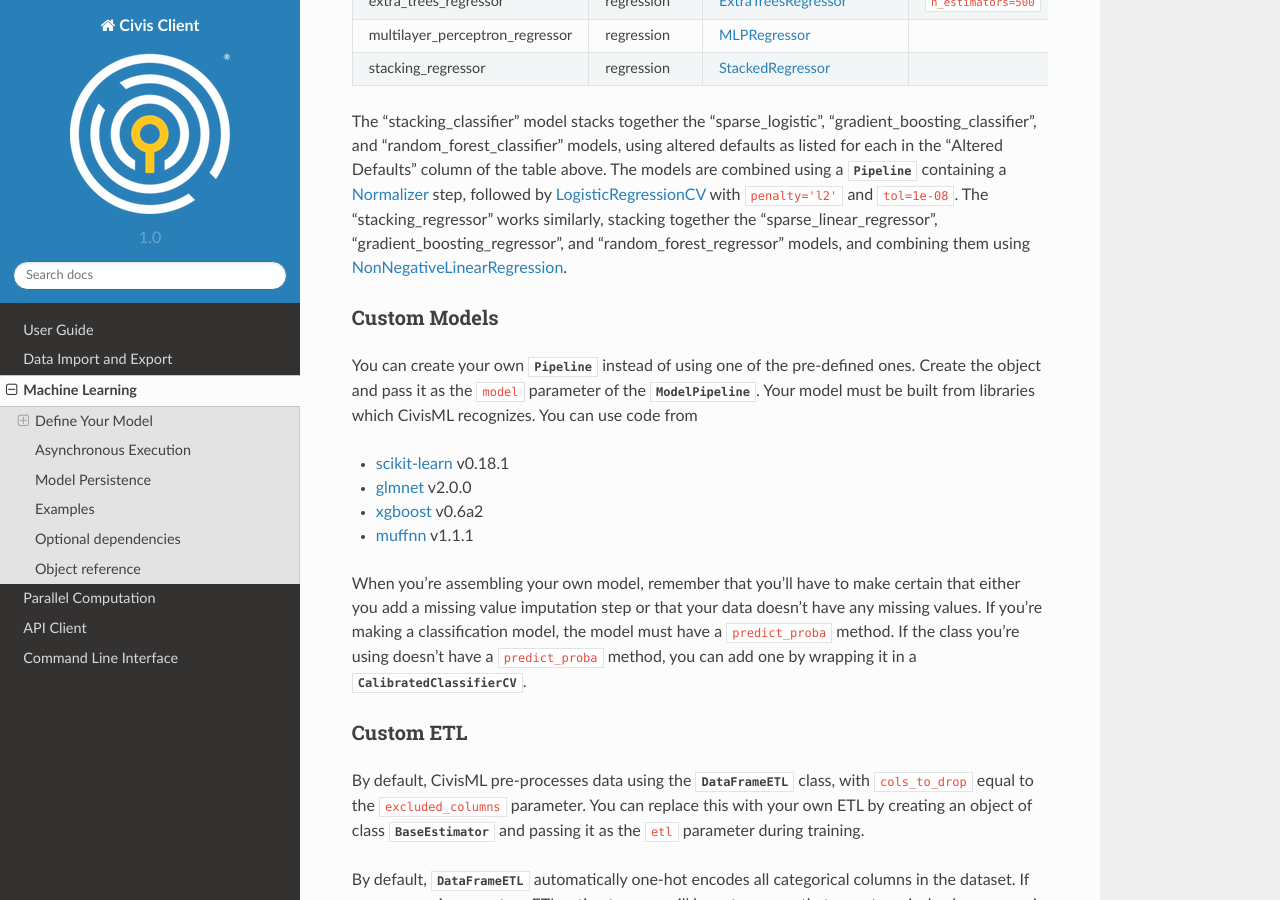
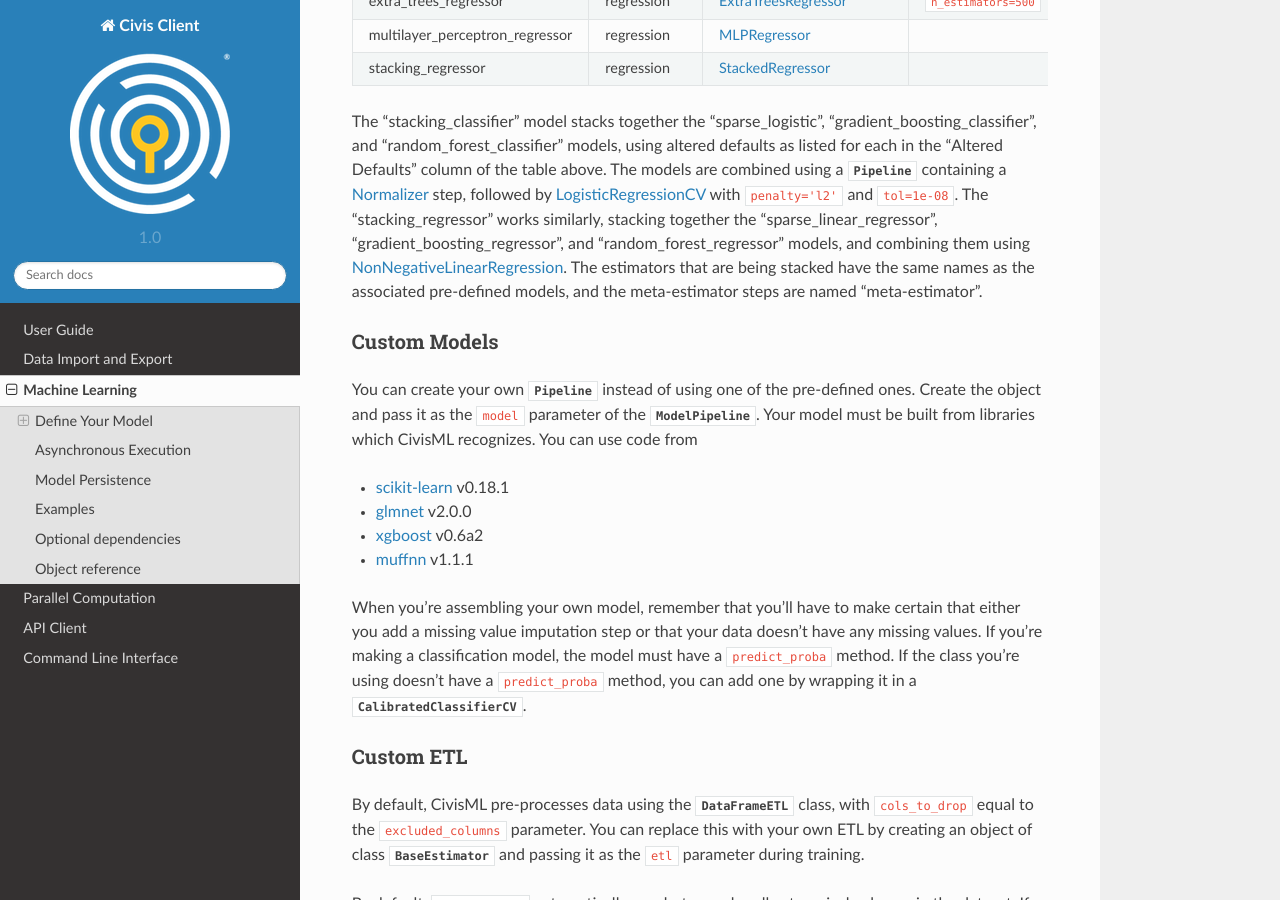
Before and after one commit to civisanalytics/civis-python, a Sphinx documentation site: the page built from docs/source/ml.rst, in a window 1280 px wide and 900 px high, scrolled down 1307 px. Built offline with Sphinx 7.4.7 and the Read the Docs theme 2.0.0, drawn with Linux system fonts in a browser that asks for light colours.

Commit message:
DOC add info on stacking estimator names

```diff
--- a/docs/source/ml.rst
+++ b/docs/source/ml.rst
@@ -73,7 +73,11 @@ with ``penalty='l2'`` and ``tol=1e-08``. The
 "stacking_regressor" works similarly, stacking together the
 "sparse_linear_regressor", "gradient_boosting_regressor",
 and "random_forest_regressor" models, and combining them using
-`NonNegativeLinearRegression <https://github.com/civisanalytics/civisml-extensions>`_.
+`NonNegativeLinearRegression
+<https://github.com/civisanalytics/civisml-extensions>`_. The
+estimators that are being stacked have the same names as the
+associated pre-defined models, and the meta-estimator steps are named
+"meta-estimator".
 
 Custom Models
 -------------
```
